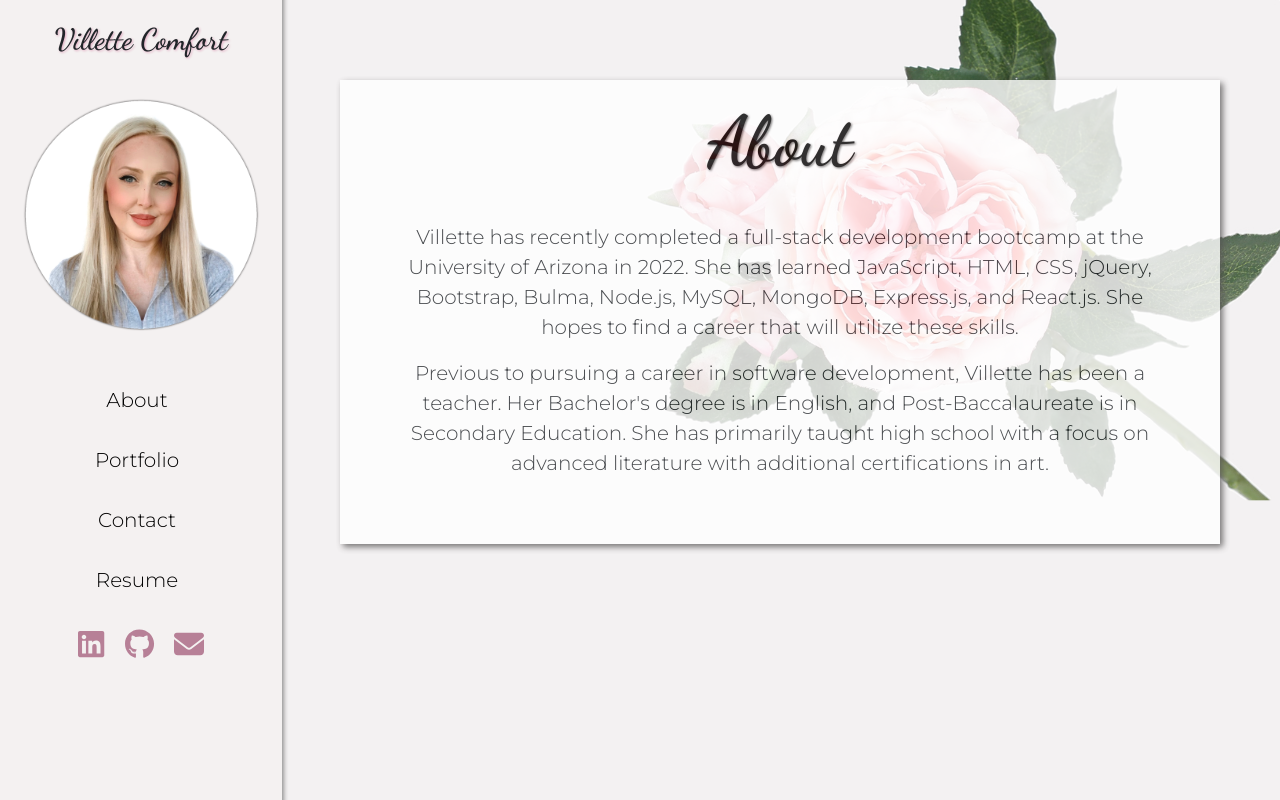
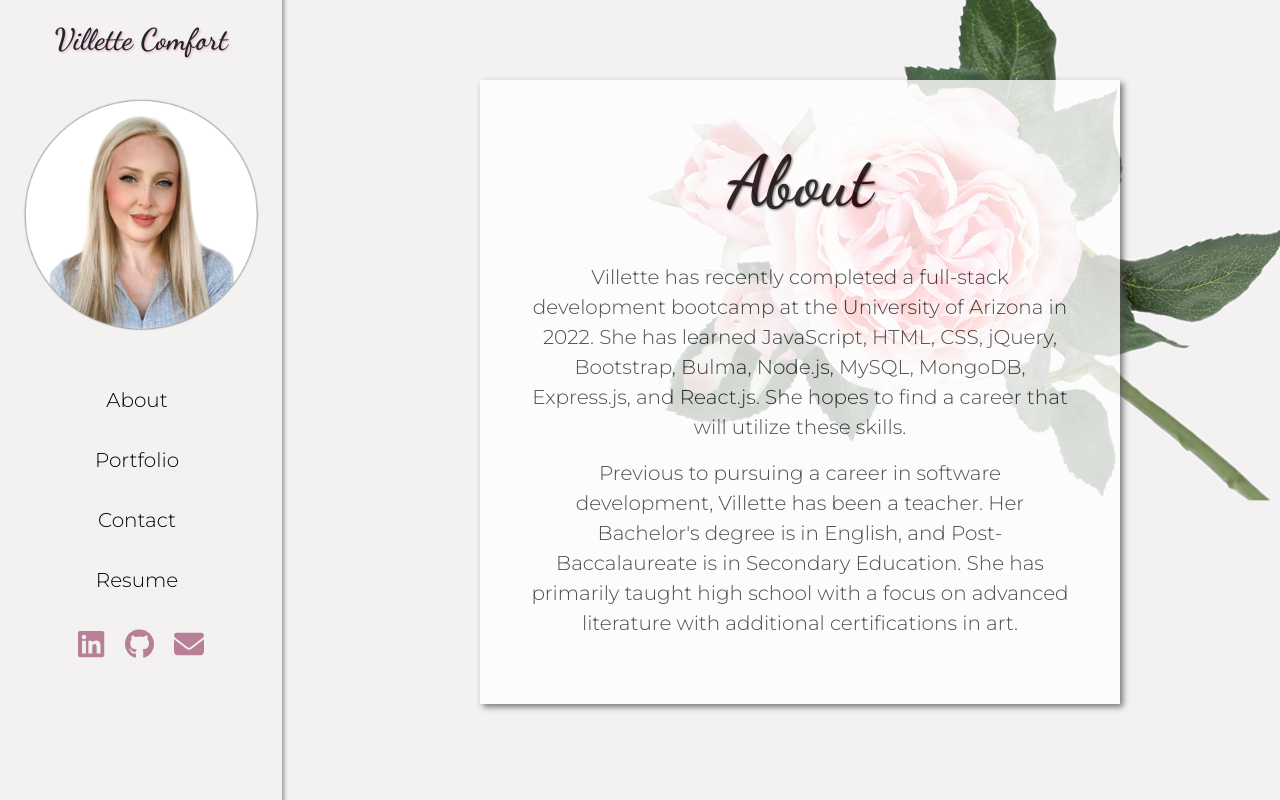
Before and after one commit to villettec/M20C-React_Portfolio, a React (Create React App) app: page / in a window 1280 px wide. Built offline with nearby package versions, Linux system fonts and the light colour scheme.

Commit message:
Fixing css

```diff
--- a/src/pages/Contact.jsx
+++ b/src/pages/Contact.jsx
@@ -34,14 +34,14 @@ const Contact = () => {
       <label>Name</label>
       </p>
       <p>
-      <input type="text" name="user_name" value={name} onChange={(e)=>setName(e.target.value)}/>
+      <input type="text" className="name-box" name="user_name" value={name} onChange={(e)=>setName(e.target.value)}/>
       </p>
 
       <p>
       <label>Email</label>
       </p>
       <p>
-      <input type="email" name="user_email" value={email} onChange={(e)=>setEmail(e.target.value)}/>
+      <input type="email" className="email-box" name="user_email" value={email} onChange={(e)=>setEmail(e.target.value)}/>
       </p>
 
 
@@ -49,7 +49,7 @@ const Contact = () => {
       <label>Message</label>
       </p>
       <p>
-      <textarea name="message" value={message} onChange={(e)=>setMessage(e.target.value)}/>
+      <textarea name="message" className="message-box" value={message} onChange={(e)=>setMessage(e.target.value)}/>
       </p>
       <p>
       <input type="submit" value="Send" />
--- a/src/style.css
+++ b/src/style.css
@@ -1,6 +1,8 @@
 @import url('https://fonts.googleapis.com/css2?family=Dancing+Script:wght@600&display=swap');
 @import url('https://fonts.googleapis.com/css2?family=Montserrat:wght@300&display=swap');
 
+
+/* Main  */
 :root {
     --font: 'Montserrat', sans-serif;
     --bgcolor: rgb(244, 241, 241);
@@ -19,6 +21,7 @@ body {
     background-position-x: right;
 }
 
+/* Sidebar */
 .sidebar {
     filter: drop-shadow(2px 2px 2px rgb(147, 146, 146));
     border: 1px solid var(--bgcolor);;
@@ -87,6 +90,35 @@ li {
     margin-right: 20px;
 }
 
+/* About */
+.about-section {
+    text-align: center;
+    background-color: white;
+    filter: drop-shadow(3px 3px 3px rgb(88, 86, 86));
+    margin-top: 80px;
+    margin-left: 60vh;
+    margin-right: 20vh;
+    padding: 20px;
+    opacity: .8;
+}
+
+.about-section h2 {
+    margin-top: 5vh;
+    font-size: 40px;
+    font-family: "Dancing Script", cursive;
+    color: black;
+    font-size: 70px;
+    filter: drop-shadow(1px 1px 1px rgb(88, 86, 86));
+}
+
+.about-section article {
+    font-family: var(--font);
+    font-size: 20px;
+    padding: 30px;
+    line-height: 30px;
+}
+
+/* Portfolio */
 .projects-section {
     margin-top: 80px;
     margin-left: 320px;
@@ -187,36 +219,12 @@ a:active {
     color: lightblue;
 }
 
-.about-section {
-    text-align: center;
-    background-color: white;
-    filter: drop-shadow(3px 3px 3px rgb(88, 86, 86));
-    margin-top: 80px;
-    margin-left: 340px;
-    margin-right: 60px;
-    padding: 20px;
-    opacity: .8;
-}
-
-.about-section h2 {
-    font-size: 40px;
-    font-family: "Dancing Script", cursive;
-    color: black;
-    font-size: 70px;
-    filter: drop-shadow(1px 1px 1px rgb(88, 86, 86));
-}
-
-.about-section article {
-    font-family: var(--font);
-    font-size: 20px;
-    padding: 30px;
-    line-height: 30px;
-}
-
+/* Contact */
 .contact-section {
     background-color: white;
     filter: drop-shadow(3px 3px 3px rgb(88, 86, 86));
     margin-top: 80px;
+    margin-bottom: 80px;
     min-width: 650px;
     margin-left: 400px;
     margin-right: 60px;
@@ -238,6 +246,20 @@ a:active {
     font-family: var(--font);
 }
 
+.name-box {
+    width: 35vh;
+}
+
+.email-box {
+    width: 35vh;
+}
+
+.message-box {
+    width: 60vh;
+    height: 30vh;
+}
+
+/* If I replace the form with contact links */
 /* .contact-section h3 {
     text-align: left;
     font-family: var(--font);
@@ -254,6 +276,7 @@ a:active {
     margin: 10px;
 } */
 
+/* Resume */
 .resume-section {
     margin-top: 80px;
     margin-bottom: 80px;
```
